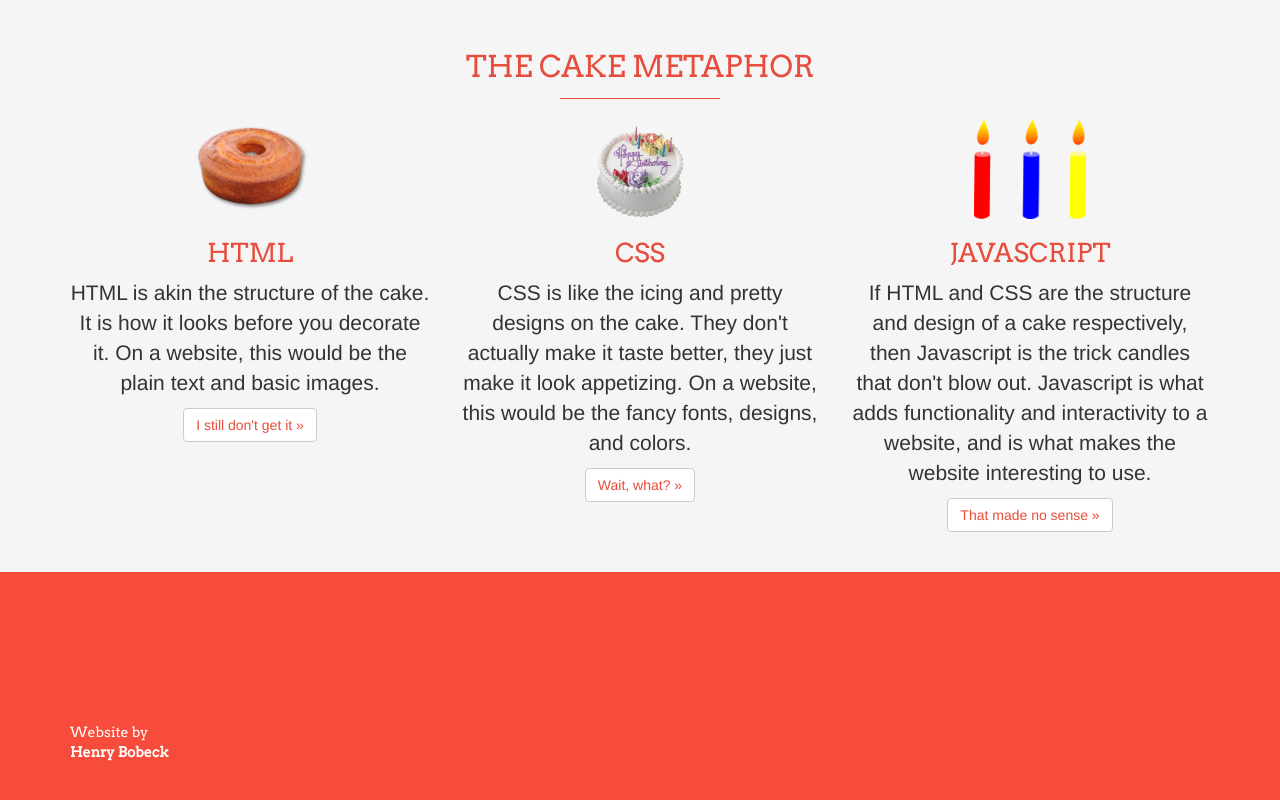
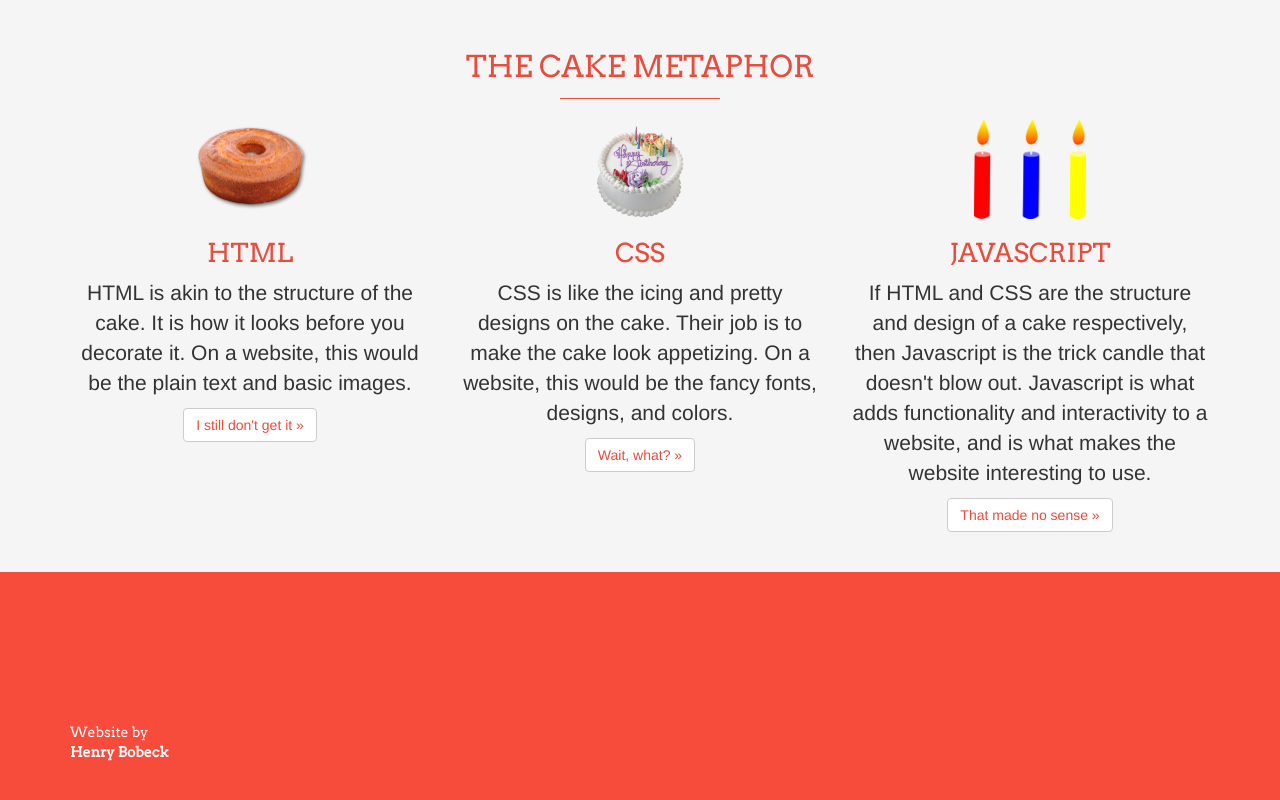
Before and after one commit to hsbobeck/hsbobeck.github.io, a plain HTML site: page index.html in a window 1280 px wide. Shown: the part 1091-1891 px from the top of the page. Drawn offline with nearby package versions, Linux system fonts and the light colour scheme.

Commit message:
fixed typos, improved readability

```diff
--- a/index.html
+++ b/index.html
@@ -86,19 +86,19 @@
           <div class="col-md-4">
             <img src="/images/cake_plain.png" alt="<the picture didn't load>" height="100px">
             <h3>HTML</h3>
-            <p>HTML is akin the structure of the cake. It is how it looks before you decorate it. On a website, this would be the plain text and basic images.</p>
+            <p>HTML is akin to the structure of the cake. It is how it looks before you decorate it. On a website, this would be the plain text and basic images.</p>
             <p><a class="btn btn-default" href="http://www.w3schools.com/html/html_intro.asp" target="_blank" role="button">I still don't get it &raquo;</a></p>
           </div>
           <div class="col-md-4">
             <img src="/images/cake_icing.gif" alt="<the picture didn't load>" height="100px">
             <h3>CSS</h3>
-            <p>CSS is like the icing and pretty designs on the cake. They don't actually make it taste better, they just make it look appetizing. On a website, this would be the fancy fonts, designs, and colors. </p>
+            <p>CSS is like the icing and pretty designs on the cake. Their job is to make the cake look appetizing. On a website, this would be the fancy fonts, designs, and colors. </p>
             <p><a class="btn btn-default" href="http://www.w3schools.com/css/" target="_blank" role="button">Wait, what? &raquo;</a></p>
           </div>
           <div class="col-md-4">
             <img src="/images/cake_candles.png" alt="<the picture didn't load>" height="100px">
             <h3>Javascript</h3>
-            <p>If HTML and CSS are the structure and design of a cake respectively, then Javascript is the trick candles that don't blow out. Javascript is what adds functionality and interactivity to a website, and is what makes the website interesting to use.</p>
+            <p>If HTML and CSS are the structure and design of a cake respectively, then Javascript is the trick candle that doesn't blow out. Javascript is what adds functionality and interactivity to a website, and is what makes the website interesting to use.</p>
             <p><a class="btn btn-default" href="http://www.w3schools.com/js/" target="_blank" role="button">That made no sense &raquo;</a></p>
           </div>
         </div>
```
